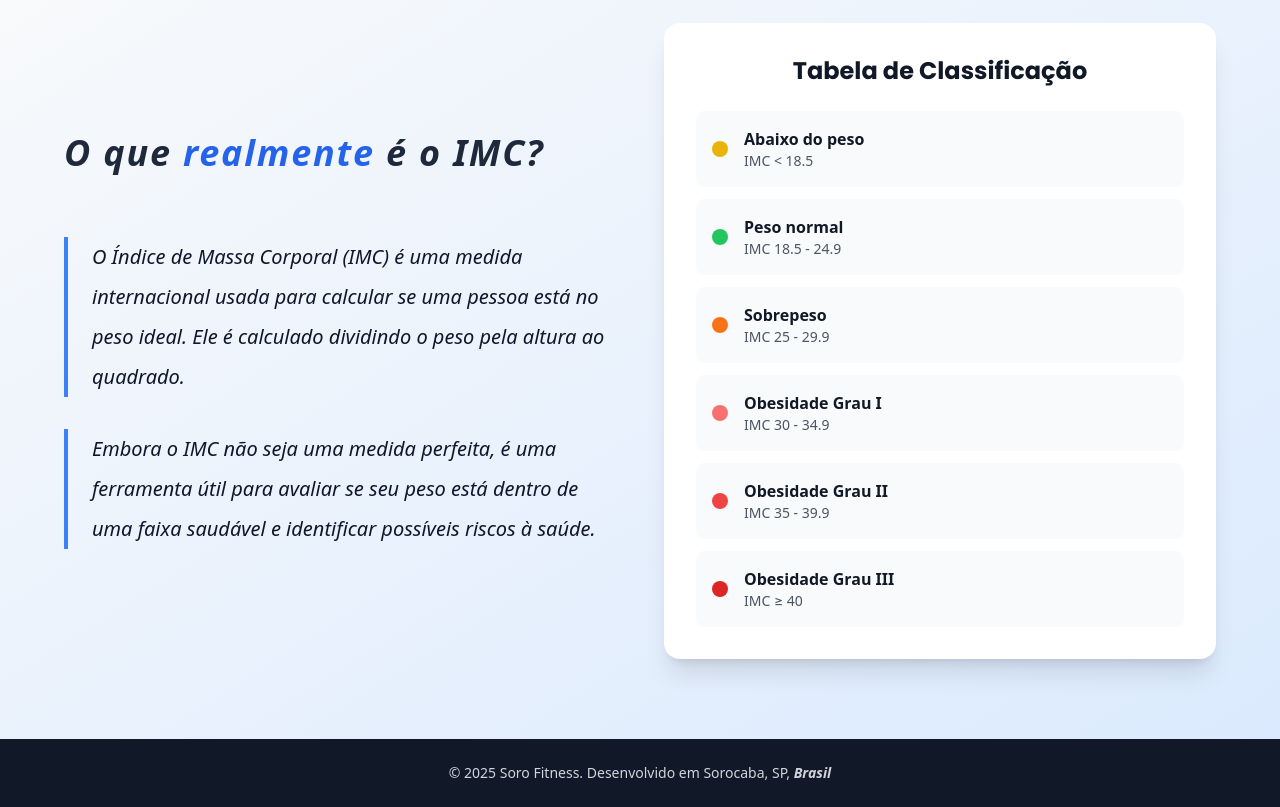
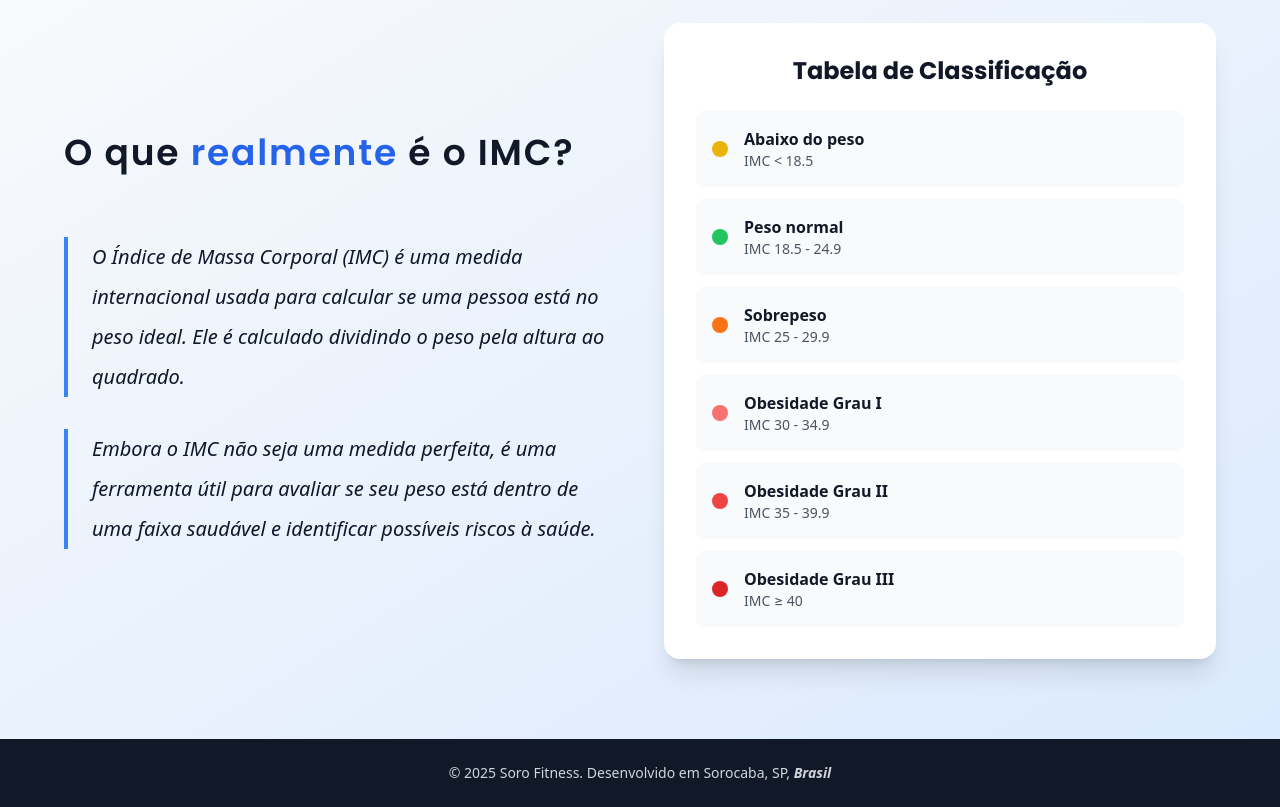
Before and after one commit to gustahxn/CalcImc, a React (Vite) app in the folder calcImc/: page / in a window 1280 px wide. Shown: the part 1000-1807 px from the top of the page. Built offline with nearby package versions, Linux system fonts and the light colour scheme; no server answers.

Commit message:
Update: tom das fontes do section 3 alterados

```diff
--- a/calcImc/src/components/Home.jsx
+++ b/calcImc/src/components/Home.jsx
@@ -135,7 +135,7 @@ const Home = () => {
           <div className="grid md:grid-cols-2 gap-12 items-center">
             <div className="space-y-8">
               <div className="mb-16">
-                <h2 className="heading-fonttext-5xl italic md:text-4xl font-semibold leading-tight tracking-wider text-slate-800">
+                <h2 className="heading-font text-5xl md:text-4xl font-medium leading-tight tracking-wider text-gray-900">
                   O que <span className="text-blue-600">realmente</span> é o IMC?
                 </h2>
               </div>
```
